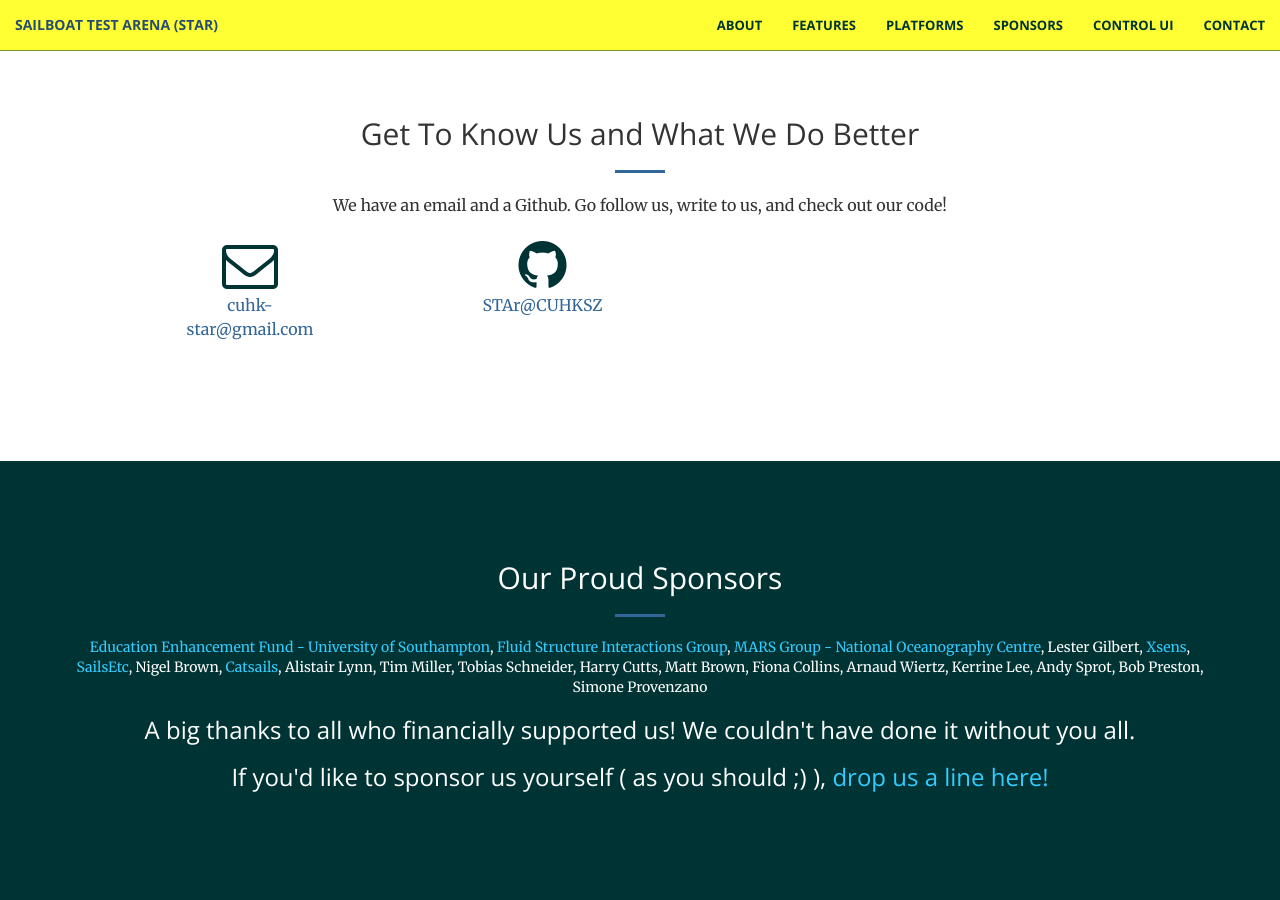
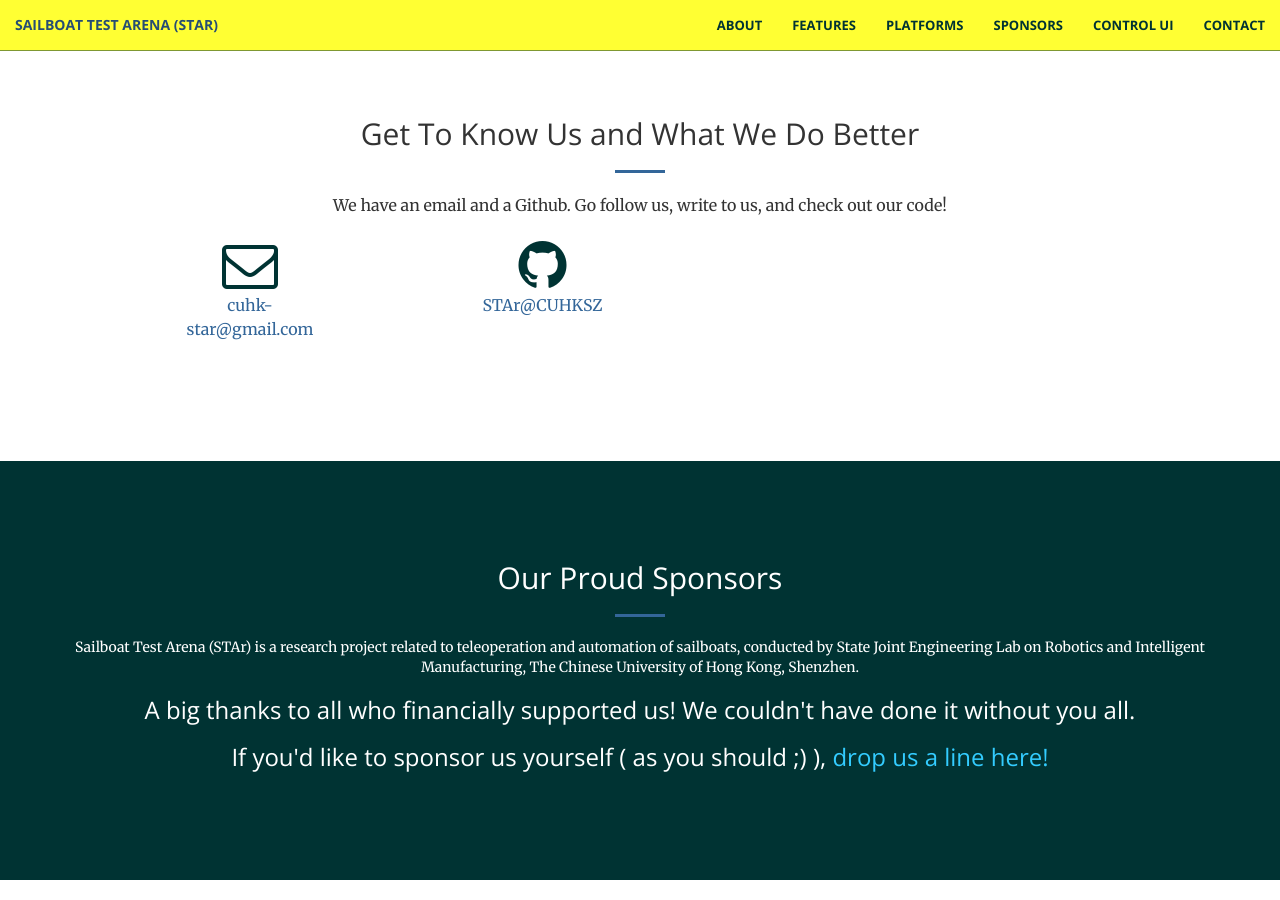
Before and after one commit to GinnyXiao/star-main-page, a Jekyll site: the page built from index.html, in a window 1280 px wide and 900 px high, scrolled down 2518 px. Built offline with Jekyll 4.4.1, drawn with Linux system fonts in a browser that asks for light colours.

```diff
--- a/_config.yml
+++ b/_config.yml
@@ -3,7 +3,7 @@ title: Sailboat Test Arena (STAr) Team
 email: cuhk-star@gmail.com
 description: > # this means to ignore newlines until "baseurl:"
 baseurl: "" # the subpath of your site, e.g. /blog/
-url: "https://" # the base hostname & protocol for your site
+url: "https://ginnyxiao.github.io/star-main-page/" # the base hostname & protocol for your site
 
 github_username: STAr@CUHKSZ
 
--- a/_includes/_front/nav.html
+++ b/_includes/_front/nav.html
@@ -27,7 +27,7 @@
           <a class="page-scroll" href="#sponsors">Sponsors</a>
         </li>
         <li>
-          <a class="page-scroll" href="#blog">Control UI</a>
+          <a class="page-scroll" href="#control_ui">Control UI</a>
         </li>
         <li>
           <a class="page-scroll" href="#contact">Contact</a>
--- a/_includes/_front/sponsors.html
+++ b/_includes/_front/sponsors.html
@@ -8,24 +8,7 @@
     </div>
     <div class="row">
       <div class="col-md-12 text-center">
-        <a href="http://www.southampton.ac.uk/iliad/education-innov/eef.page?page=1">Education Enhancement Fund - University of Southampton</a>,
-        <a href="https://www.southampton.ac.uk/engineering/research/groups/fsi.page">Fluid Structure Interactions Group</a>,
-        <a href="https://noc.ac.uk">MARS Group - National Oceanography Centre</a>,
-        Lester Gilbert,
-        <a href="https://www.xsens.com">Xsens</a>,
-        <a href="http://www.sailsetc2.com/store/">SailsEtc</a>,
-        Nigel Brown, <a href="http://www.catsails.co.uk/">Catsails</a>,
-        Alistair Lynn,
-        Tim Miller,
-        Tobias Schneider,
-        Harry Cutts,
-        Matt Brown,
-        Fiona Collins,
-        Arnaud Wiertz,
-        Kerrine Lee,
-        Andy Sprot,
-        Bob Preston,
-        Simone Provenzano
+        Sailboat Test Arena (STAr) is a research project related to teleoperation and automation of sailboats, conducted by State Joint Engineering Lab on Robotics and Intelligent Manufacturing, The Chinese University of Hong Kong, Shenzhen.
       </div>
     </div>
     <div class="col-md-12 text-center">
--- a/_includes/_sponsors/nav.html
+++ b/_includes/_sponsors/nav.html
@@ -27,7 +27,7 @@
           <a class="page-scroll" href="#sponsors">Sponsors</a>
         </li>
         <li>
-          <a class="page-scroll" href="#blog">Blog</a>
+          <a class="page-scroll" href="#control_ui">Control UI</a>
         </li>
         <li>
           <a class="page-scroll" href="#contact">Contact</a>
```
Also changed, not shown: _includes/_front/control_ui.html (renamed from _includes/_front/blog.html).
